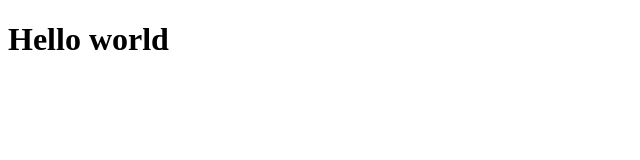
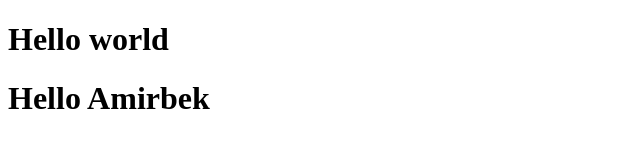
Before and after one commit to Azamatmasharipov707/arzon, a plain HTML site: page index.html in a window 1280 px wide. Shown: the whole page, without its empty margins (0-640 px from the left). Drawn offline with Linux system fonts and the light colour scheme.

Commit message:
h1yaratdim

```diff
--- a/index.html
+++ b/index.html
@@ -9,5 +9,6 @@
     <header>
         <h1>Hello world</h1>
     </header>
+    <h1>Hello Amirbek</h1>
 </body>
 </html>
```
